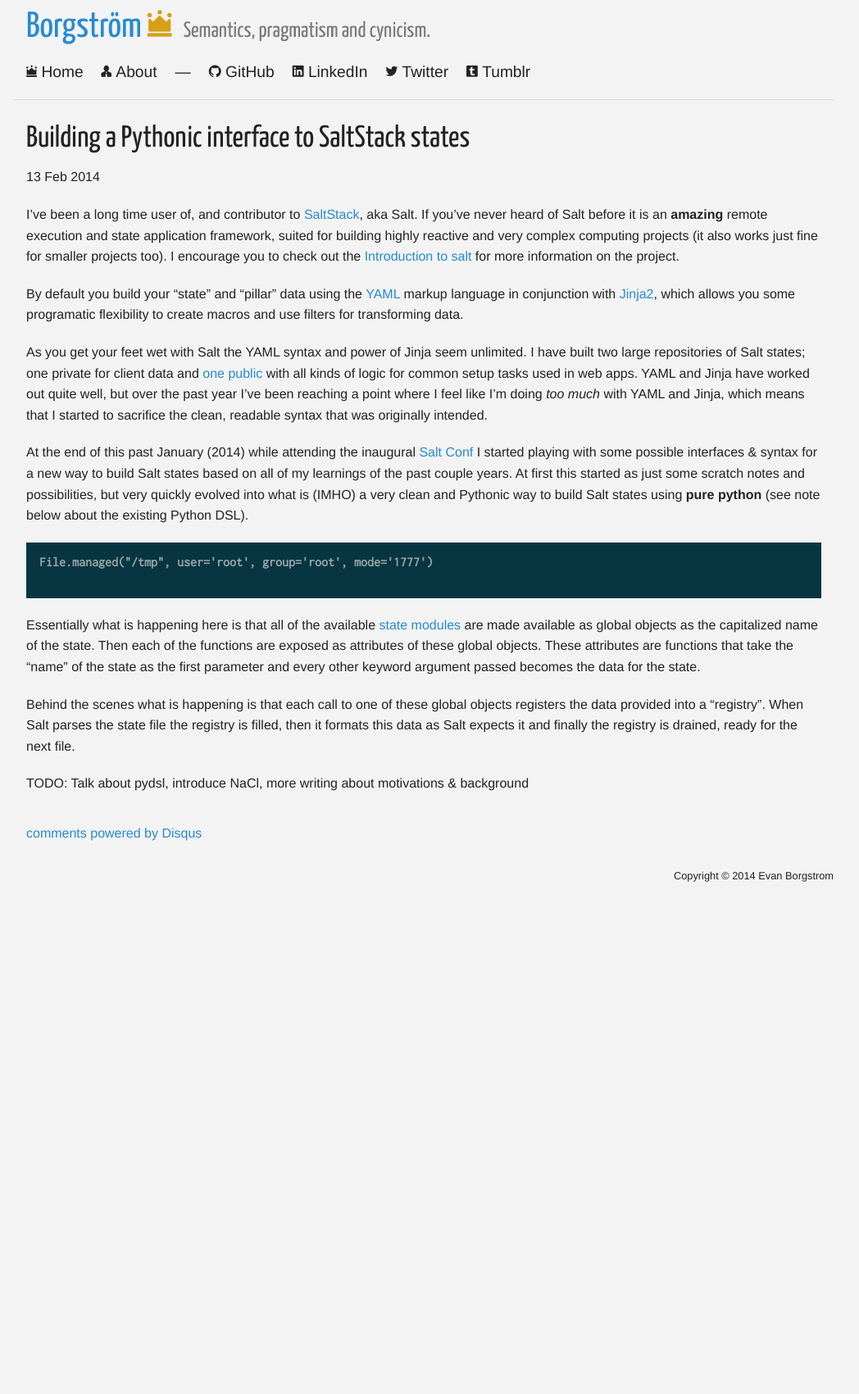
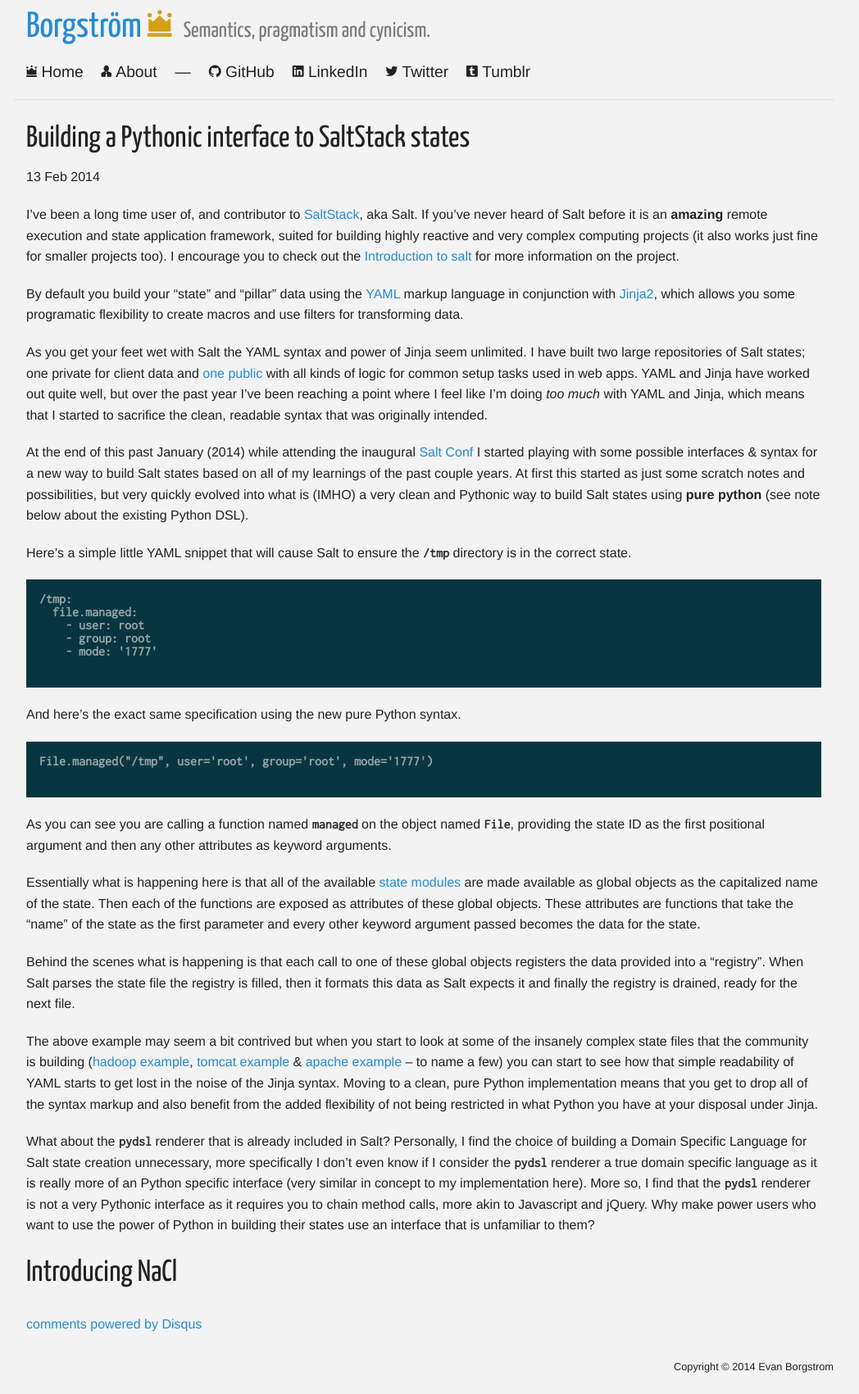
Before and after one commit to borgstrom/borgstrom.ca, a Jekyll site: the page built from _posts/2014-02-13-building-a-pythonic-interface-to-saltstack-states.md, in a window 1280 px wide. Shown: the whole page at 82% size, without its empty margins (123-1171 px from the left). Built offline with Jekyll 4.4.1, drawn with Linux system fonts in a browser that asks for light colours; some web fonts are replaced; Markdown is read by kramdown in place of the engine named in the settings; comment, search, counter and statistics services are not loaded; before the commit the page ends 1102 px from its top, so only the background shows below that.

Commit message:
More writing

```diff
--- a/_posts/2014-02-13-building-a-pythonic-interface-to-saltstack-states.md
+++ b/_posts/2014-02-13-building-a-pythonic-interface-to-saltstack-states.md
@@ -13,10 +13,26 @@
 
 At the end of this past January (2014) while attending the inaugural [Salt Conf](http://saltconf.com) I started playing with some possible interfaces & syntax for a new way to build Salt states based on all of my learnings of the past couple years. At first this started as just some scratch notes and possibilities, but very quickly evolved into what is (IMHO) a very clean and Pythonic way to build Salt states using **pure python** (see note below about the existing Python DSL).
 
+Here's a simple little YAML snippet that will cause Salt to ensure the `/tmp` directory is in the correct state.
+
+    /tmp:
+      file.managed:
+        - user: root
+        - group: root
+        - mode: '1777'
+
+And here's the exact same specification using the new pure Python syntax.
+
     File.managed("/tmp", user='root', group='root', mode='1777')
+
+As you can see you are calling a function named `managed` on the object named `File`, providing the state ID as the first positional argument and then any other attributes as keyword arguments.
 
 Essentially what is happening here is that all of the available [state modules](http://docs.saltstack.com/ref/states/all/index.html) are made available as global objects as the capitalized name of the state. Then each of the functions are exposed as attributes of these global objects. These attributes are functions that take the "name" of the state as the first parameter and every other keyword argument passed becomes the data for the state.
 
 Behind the scenes what is happening is that each call to one of these global objects registers the data provided into a "registry". When Salt parses the state file the registry is filled, then it formats this data as Salt expects it and finally the registry is drained, ready for the next file.
 
-TODO: Talk about pydsl, introduce NaCl, more writing about motivations & background
+The above example may seem a bit contrived but when you start to look at some of the insanely complex state files that the community is building ([hadoop example](https://github.com/saltstack-formulas/hadoop-formula/blob/master/hadoop/settings.sls), [tomcat example](https://github.com/saltstack-formulas/tomcat-formula/blob/master/tomcat/package.sls) & [apache example](https://github.com/saltstack-formulas/apache-formula/blob/master/apache/register_site.sls) -- to name a few) you can start to see how that simple readability of YAML starts to get lost in the noise of the Jinja syntax. Moving to a clean, pure Python implementation means that you get to drop all of the syntax markup and also benefit from the added flexibility of not being restricted in what Python you have at your disposal under Jinja.
+
+What about the `pydsl` renderer that is already included in Salt? Personally, I find the choice of building a Domain Specific Language for Salt state creation unnecessary, more specifically I don't even know if I consider the `pydsl` renderer a true domain specific language as it is really more of an Python specific interface (very similar in concept to my implementation here). More so, I find that the `pydsl` renderer is not a very Pythonic interface as it requires you to chain method calls, more akin to Javascript and jQuery. Why make power users who want to use the power of Python in building their states use an interface that is unfamiliar to them?
+
+## Introducing NaCl
```
